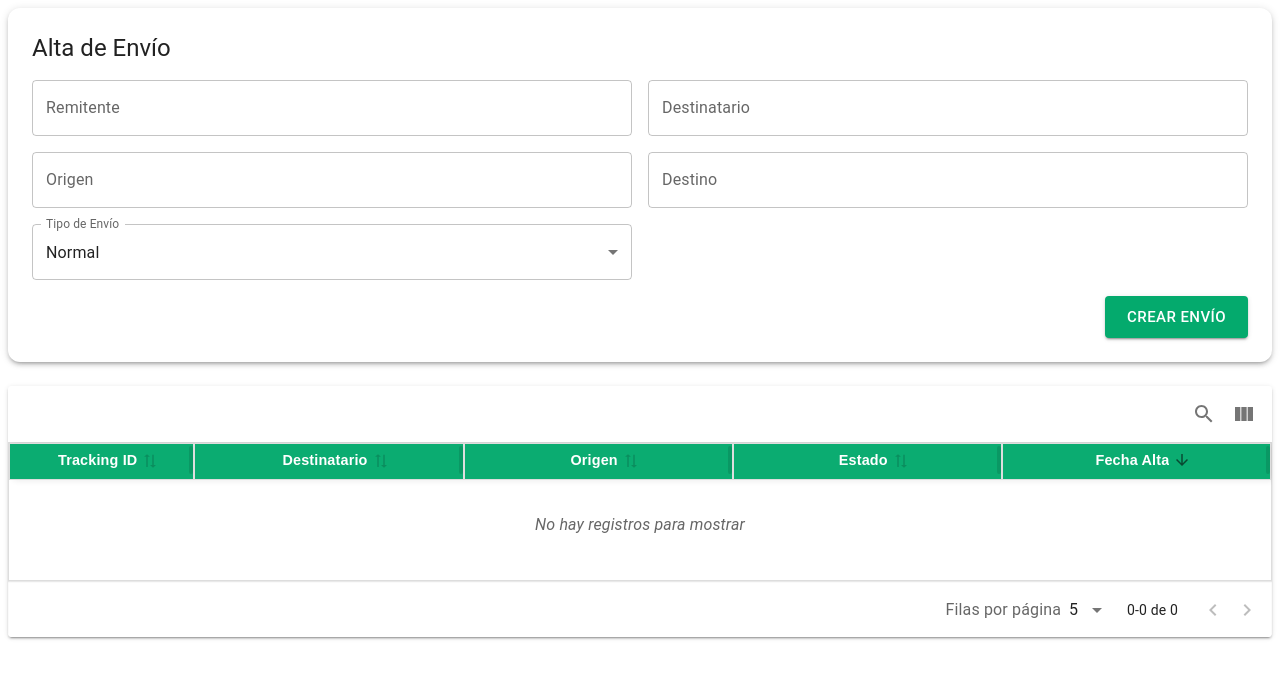
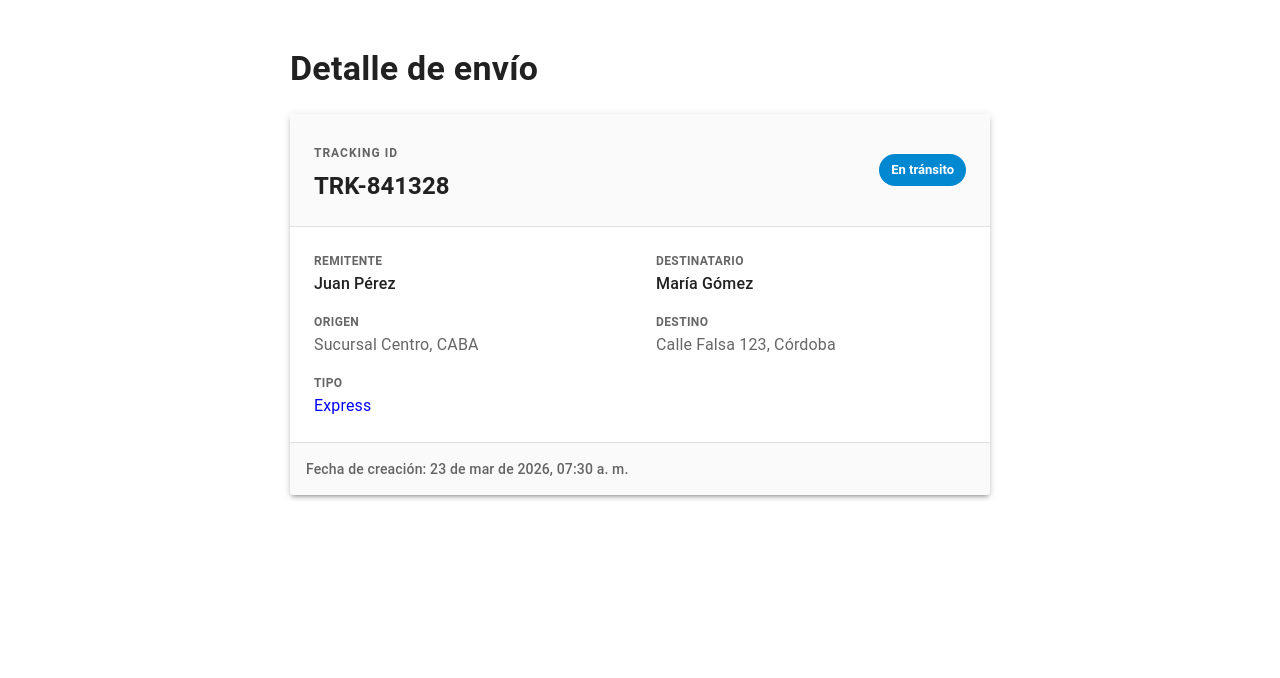
Before and after one commit to Toroston/LogiTrack, a React (Vite) app: page /detalle in a window 1280 px wide. Shown: the top 678 px of the page. Built offline with nearby package versions, Linux system fonts and the light colour scheme.

Commit message:
creacion de detalle de envio y rutas

```diff
--- a/src/App.jsx
+++ b/src/App.jsx
@@ -1,9 +1,13 @@
 import LogiTrack from './components/LogiTrack.jsx'
+import { BrowserRouter } from 'react-router-dom'
+import { Routes } from './routes/Routes'
 
 export const App = () => {
   return (
       <>
-        <LogiTrack />
+        <BrowserRouter>
+          <Routes/>
+        </BrowserRouter>
       </>
     )
 }
--- /dev/null
+++ b/src/components/DetalleEnvio/DetalleEnvio.jsx
@@ -0,0 +1,133 @@
+import React from 'react';
+import { useLocation } from 'react-router-dom';
+import { Card, CardContent, Typography, Grid, Chip, Box, Divider } from '@mui/material';
+
+const DetalleEnvio = () => {
+
+const location = useLocation();
+const envioDesdeTabla = location.state?.envio;
+
+const datosEnvio = envioDesdeTabla || {
+    trackingId: "TRK-841328",
+    remitente: "Juan Pérez",
+    origen: "Sucursal Centro, CABA",
+    tipo: "Express",
+    destinatario: "María Gómez",
+    destino: "Calle Falsa 123, Córdoba",
+    estadoActual: "En tránsito",
+    fechaCreacion: "2026-03-23T07:30:00Z"
+};
+
+const getEstadoColor = (estado) => {
+    switch (estado) {
+    case 'Creado':
+        return 'default';
+    case 'En sucursal':
+        return 'warning';
+    case 'En tránsito':
+        return 'info';
+    case 'Entregado':
+        return 'success';
+    default:
+        return 'default';
+    }
+};
+
+const fechaFormateada = new Date(datosEnvio.fechaCreacion).toLocaleDateString('es-AR', {
+    day: '2-digit',
+    month: 'short',
+    year: 'numeric',
+    hour: '2-digit',
+    minute: '2-digit'
+});
+
+return (
+    <Box sx={{ maxWidth: 700, mx: 'auto', mt: 6, mb: 4, px: 2 }}>
+      {/* Título de la vista */}
+    <Typography
+        variant="h4"
+        component="h1"
+        gutterBottom
+        sx={{ fontWeight: 'bold', color: 'text.primary', mb: 3 }}
+    >
+        Detalle de envío
+    </Typography>
+    <Card sx={{ boxShadow: 3 }}>
+    <Box sx={{ p: 3, bgcolor: 'grey.50', display: 'flex', justifyContent: 'space-between', alignItems: 'center' }}>
+        <Box>
+        <Typography variant="overline" color="text.secondary" sx={{ fontWeight: 'bold' }}>
+            Tracking ID
+        </Typography>
+        <Typography variant="h5" component="div" sx={{ fontWeight: 'bold' }}>
+            {datosEnvio.trackingId}
+        </Typography>
+        </Box>
+        <Chip
+        label={datosEnvio.estadoActual}
+        color={getEstadoColor(datosEnvio.estadoActual)}
+        sx={{ fontWeight: 'bold' }}
+        />
+    </Box>
+    <Divider />
+    <CardContent sx={{ p: 3 }}>
+        <Grid container spacing={4}>
+            <Grid item xs={12} sm={6}>
+                <Box sx={{ mb: 2 }}>
+                    <Typography variant="caption" color="text.secondary" sx={{ fontWeight: 'bold', textTransform: 'uppercase' }}>
+                        Remitente
+                    </Typography>
+                    <Typography variant="body1" sx={{ fontWeight: 'medium' }}>
+                        {datosEnvio.remitente}
+                    </Typography>
+                </Box>
+                <Box sx={{ mb: 2 }}>
+                    <Typography variant="caption" color="text.secondary" sx={{ fontWeight: 'bold', textTransform: 'uppercase' }}>
+                        Origen
+                    </Typography>
+                    <Typography variant="body1" color="text.secondary">
+                        {datosEnvio.origen}
+                    </Typography>
+                </Box>
+                <Box>
+                    <Typography variant="caption" color="text.secondary" sx={{ fontWeight: 'bold', textTransform: 'uppercase' }}>
+                        Tipo
+                    </Typography>
+                    <Typography variant="body1" color={datosEnvio.tipo === 'Express' ? 'blue' : 'text.secondary'} >
+                        {datosEnvio.tipo}
+                    </Typography>
+                </Box>
+            </Grid>
+            <Grid item xs={12} sm={6}>
+                <Box sx={{ mb: 2 }}>
+                    <Typography variant="caption" color="text.secondary" sx={{ fontWeight: 'bold', textTransform: 'uppercase' }}>
+                        Destinatario
+                    </Typography>
+                    <Typography variant="body1" sx={{ fontWeight: 'medium' }}>
+                        {datosEnvio.destinatario}
+                    </Typography>
+                </Box>
+                <Box sx={{ mb: 2 }}>
+                    <Typography variant="caption" color="text.secondary" sx={{ fontWeight: 'bold', textTransform: 'uppercase' }}>
+                        Destino
+                    </Typography>
+                    <Typography variant="body1" color="text.secondary">
+                        {datosEnvio.destino}
+                    </Typography>
+                </Box>
+            </Grid>
+        </Grid>
+    </CardContent>
+    <Divider />
+
+    <Box sx={{ p: 2, bgcolor: 'grey.50', display: 'flex', justifyContent: 'space-between', alignItems: 'center' }}>
+        <Typography variant="body2" sx={{ fontWeight: 'medium', color: 'text.secondary' }}>
+        Fecha de creación: {fechaFormateada}
+        </Typography>
+    </Box>
+
+    </Card>
+    </Box>
+);
+};
+
+export default DetalleEnvio;
--- a/src/components/LogiTrack.jsx
+++ b/src/components/LogiTrack.jsx
@@ -3,10 +3,12 @@ import { tableStyleColumn, tableStyleHeader } from "../Helpers/formatHelpers";
 import { MaterialReactTable } from "material-react-table";
 import { MRT_Localization_ES } from 'material-react-table/locales/es';
 import AltaEnvio from "./AltaEnvio/AltaEnvio";
+import { useNavigate } from "react-router-dom";
+import { Button } from "@mui/material";
 
 const LogiTrack = () => {
-
     const [envios, setEnvios] = useState([]);
+    const navigate = useNavigate();
 
     const generarTrackingId = () => {
         return "TRK-" + Math.floor(Math.random() * 1000000);
@@ -26,7 +28,10 @@ const LogiTrack = () => {
             permisionaria: form.origen,
             estado: "Creado",
             fechaEstimadaEntrega: "-",
-            fechaEntrega: "-"
+            fechaEntrega: "-",
+            remitente: form.remitente,
+            destino: form.destino,
+            tipo: form.tipo
         };
 
         setEnvios(prev => [nuevoEnvio, ...prev]);
@@ -58,21 +63,40 @@ const LogiTrack = () => {
             ...columnStyle,
             ...headerStyle,
         },
+        {
+            id: 'acciones',
+            header: "Acciones",
+            ...columnStyle,
+            ...headerStyle,
+            Cell: ({ row }) => (
+                <Button
+                    variant="contained"
+                    size="small"
+                    sx={{ backgroundColor: "#1976d2" }}
+                    onClick={() => {
+                        const datosParaDetalle = {
+                            trackingId: row.original.nSolicitud,
+                            remitente: row.original.remitente,
+                            destinatario: row.original.cliente,
+                            origen: row.original.permisionaria,
+                            destino: row.original.destino,
+                            tipo: row.original.tipo,
+                            estadoActual: row.original.estado,
+                            fechaCreacion: row.original.fechaAlta
+                        };
+                        navigate(`/detalle/${row.original.nSolicitud}`, { state: { envio: datosParaDetalle } });
+                    }}
+                >
+                    Ver Detalle
+                </Button>
+            ),
+        }
     ];
 
     return (
         <>
             <AltaEnvio onCrear={crearEnvio} />
-
             <MaterialReactTable
-                muiTableBodyProps={{
-                    sx: {
-                        fontFamily: 'sans-serif',
-                        fontWeight: 400,
-                        fontSize: '0.9rem',
-                        color: 'rgba(0, 0, 0, 0.7)',
-                    },
-                }}
                 columns={columns}
                 data={envios}
                 enableDensityToggle={false}
@@ -85,6 +109,14 @@ const LogiTrack = () => {
                 muiTableProps={{ sx: { border: '1px solid #ddd' } }}
                 muiTableHeadCellProps={{ sx: { border: '1px solid #ddd' } }}
                 muiTableBodyCellProps={{ sx: { border: '1px solid #ddd' } }}
+                muiTableBodyProps={{
+                    sx: {
+                        fontFamily: 'sans-serif',
+                        fontWeight: 400,
+                        fontSize: '0.9rem',
+                        color: 'rgba(0, 0, 0, 0.7)',
+                    },
+                }}
                 initialState={{
                     density: 'compact',
                     pagination: { pageIndex: 0, pageSize: 5 },
--- /dev/null
+++ b/src/routes/Routes.jsx
@@ -0,0 +1,43 @@
+import { useRoutes } from "react-router-dom";
+import AltaEnvio from "../components/AltaEnvio/AltaEnvio";
+import DetalleEnvio from "../components/DetalleEnvio/DetalleEnvio";
+import LogiTrack from "../components/LogiTrack";
+
+export const Routes = () => {
+
+    const routes = [
+        {
+            children: [
+
+                {
+                    path: '/',
+                    element: <LogiTrack/>
+                },
+                {
+                    path: '/alta',
+                    element: <LogiTrack/>
+                },
+                {
+                    path: '/detalle',
+                    element: <DetalleEnvio/>
+                },
+                {
+                    path: '/detalle/:id',
+                    element: <DetalleEnvio/>
+                },
+            ],
+        },
+/*
+{
+            path: '/login',
+            element: <Login/>
+        },
+        {
+            path: '/registro',
+            element: <Register/>
+        },
+*/
+    ]
+
+    return useRoutes(routes);
+}
```
Also changed, not shown: package.json (+7 -4 lines), 1 other file (tests, documents, lock files or other folders).
